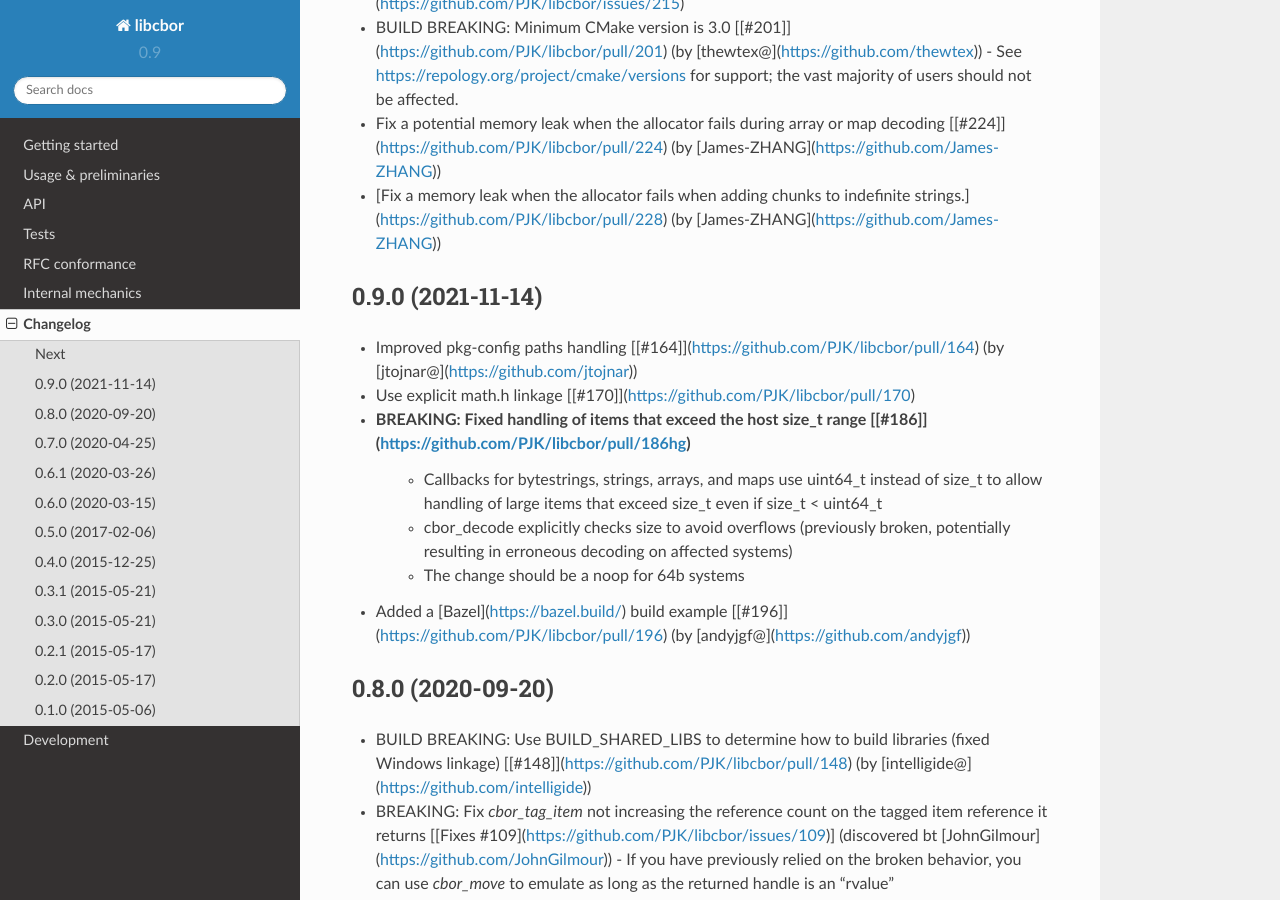
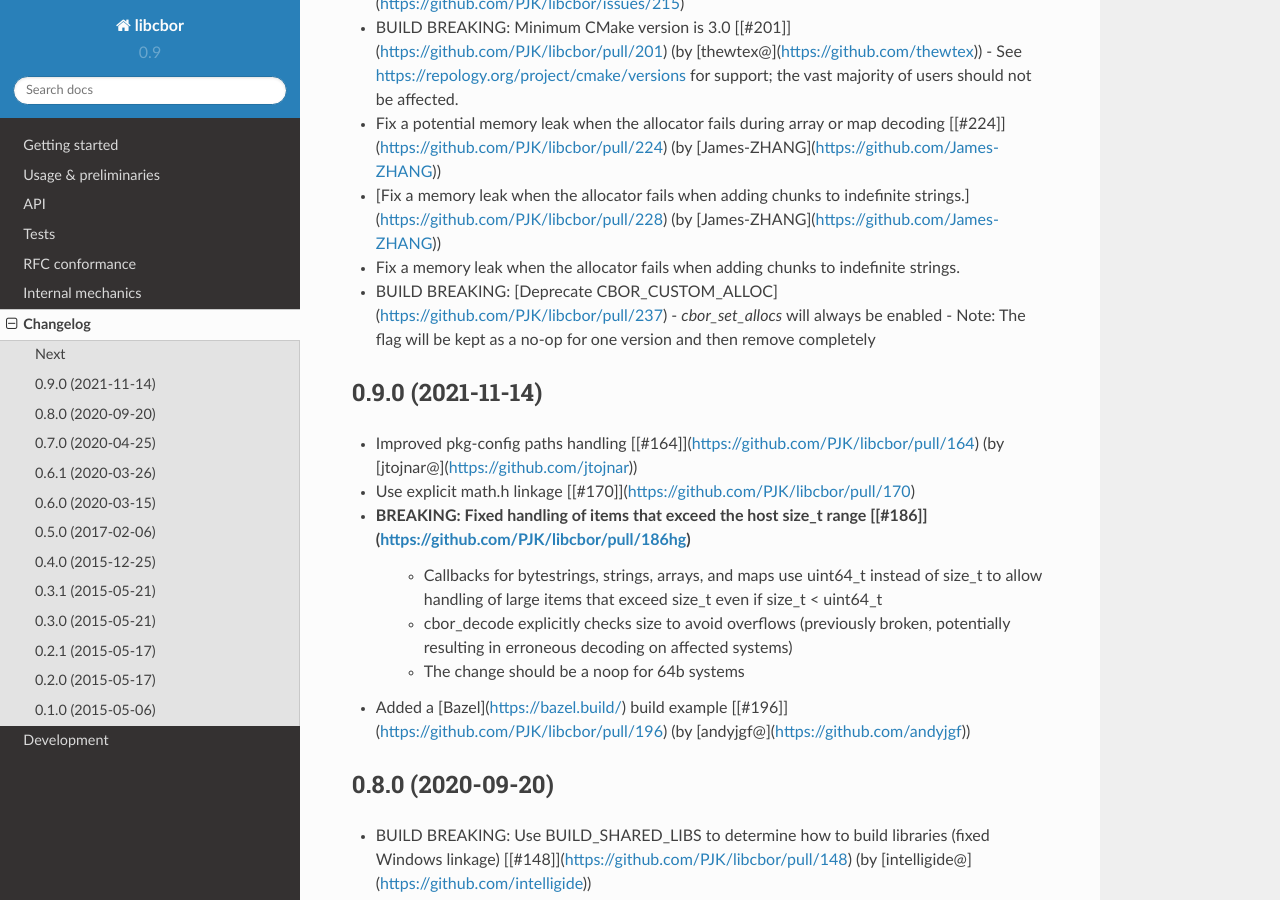
Before and after one commit to PJK/libcbor, a Sphinx documentation site: the page built from doc/source/changelog.rst, in a window 1280 px wide and 900 px high, scrolled down 416 px. Built offline with Sphinx 7.4.7 and the Read the Docs theme 2.0.0, drawn with Linux system fonts in a browser that asks for light colours.

Commit message:
Update docs and changelog

```diff
--- a/CHANGELOG.md
+++ b/CHANGELOG.md
@@ -11,6 +11,10 @@ Next
   - See https://repology.org/project/cmake/versions for support; the vast majority of users should not be affected.
 - Fix a potential memory leak when the allocator fails during array or map decoding [[#224]](https://github.com/PJK/libcbor/pull/224) (by [James-ZHANG](https://github.com/James-ZHANG))
 - [Fix a memory leak when the allocator fails when adding chunks to indefinite strings.](https://github.com/PJK/libcbor/pull/228) (by [James-ZHANG](https://github.com/James-ZHANG))
+- Fix a memory leak when the allocator fails when adding chunks to indefinite strings.
+- BUILD BREAKING: [Deprecate CBOR_CUSTOM_ALLOC](https://github.com/PJK/libcbor/pull/237)
+  - `cbor_set_allocs` will always be enabled
+  - Note: The flag will be kept as a no-op for one version and then remove completely
 
 0.9.0 (2021-11-14)
 ---------------------
--- a/doc/source/getting_started.rst
+++ b/doc/source/getting_started.rst
@@ -64,7 +64,8 @@ Option                    Meaning
 If you want to pass other custom configuration options, please refer to `<http://www.cmake.org/Wiki/CMake_Useful_Variables>`_.
 
 .. warning::
-    ``CBOR_CUSTOM_ALLOC`` has been `removed <TODO>`_. Custom allocators (historically a controlled by a build flag) are always enabled.
+    ``CBOR_CUSTOM_ALLOC`` has been `removed <https://github.com/PJK/libcbor/pull/237>`_.
+    Custom allocators (historically a controlled by a build flag) are always enabled.
 
 **Building using make**
 
```
